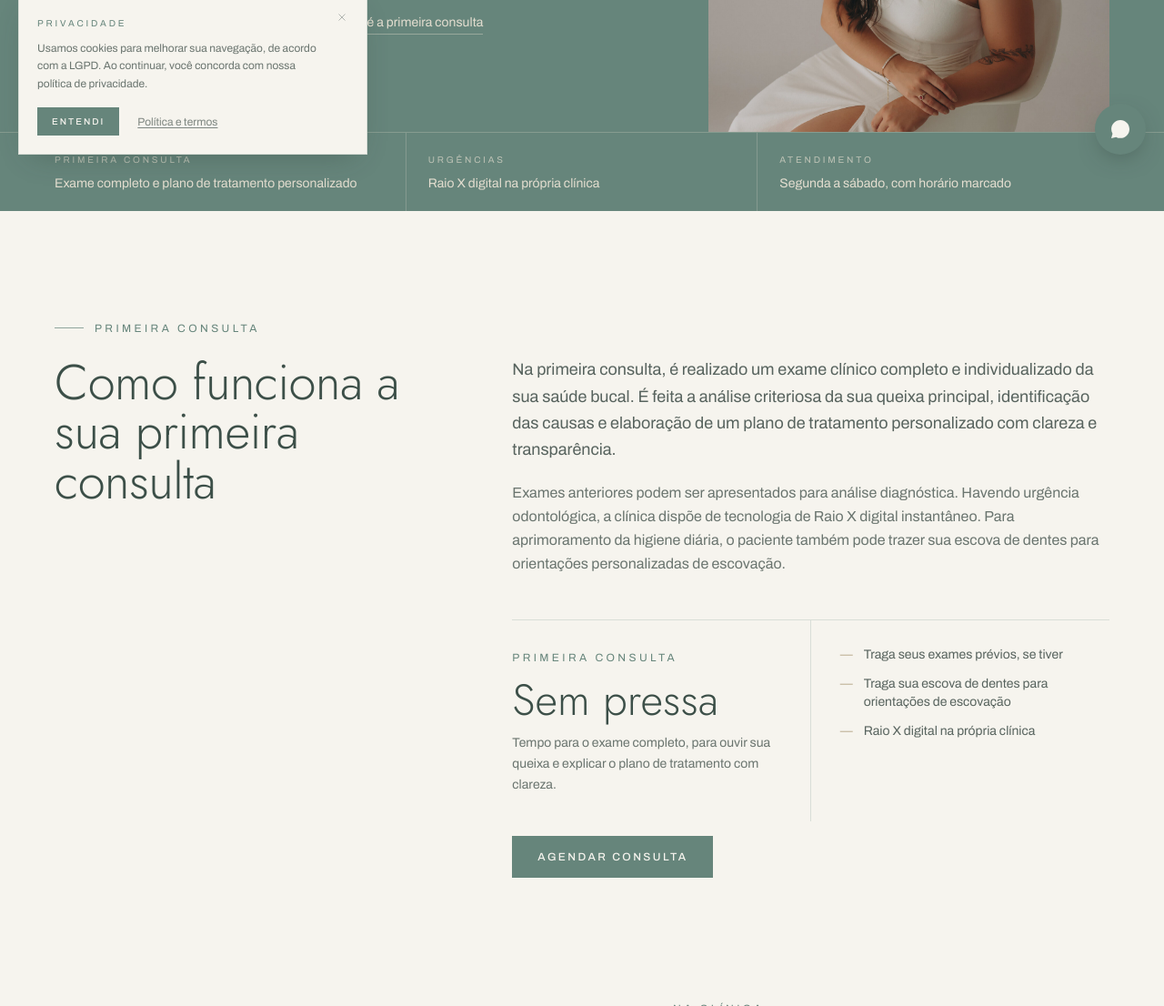
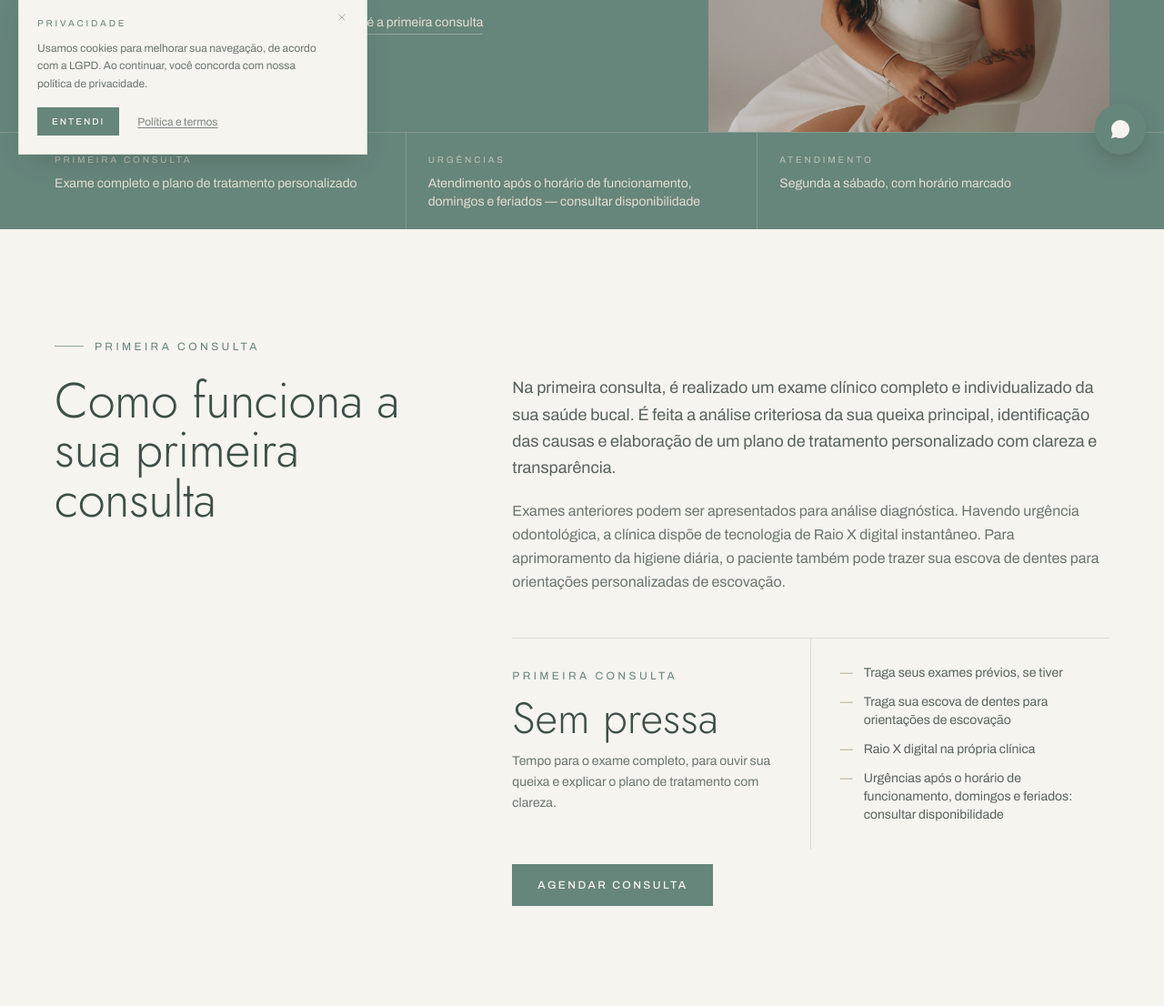
Before and after one commit to vivianggarcia/site-mariana-furuse, a website: page index.html in a window 1280 px wide. Shown: the part 610-1716 px from the top of the page at 91% size. Drawn offline with Linux system fonts and the light colour scheme.

Commit message:
Informa atendimento de urgencia apos o horario, domingos e feriados (topo e primeira consulta)
Co-Authored-By: Claude Opus 5.5 <noreply@anthropic.com>
Claude-Session: https://claude.ai/code/session_015TaVosTz4693L3iSan2c5q

```diff
--- a/index.html
+++ b/index.html
@@ -213,7 +213,7 @@
     <div class="border-t border-bege-200/25">
       <div class="container-page grid sm:grid-cols-3 text-sm">
         <p class="py-5 sm:pr-6 border-b sm:border-b-0 sm:border-r border-bege-200/25"><span class="block text-[10px] uppercase tracking-label text-bege-200/70 mb-1.5">Primeira consulta</span>Exame completo e plano de tratamento personalizado</p>
-        <p class="py-5 sm:px-6 border-b sm:border-b-0 sm:border-r border-bege-200/25"><span class="block text-[10px] uppercase tracking-label text-bege-200/70 mb-1.5">Urgências</span>Raio X digital na própria clínica</p>
+        <p class="py-5 sm:px-6 border-b sm:border-b-0 sm:border-r border-bege-200/25"><span class="block text-[10px] uppercase tracking-label text-bege-200/70 mb-1.5">Urgências</span>Atendimento após o horário de funcionamento, domingos e feriados &mdash; consultar disponibilidade</p>
         <p class="py-5 sm:pl-6"><span class="block text-[10px] uppercase tracking-label text-bege-200/70 mb-1.5">Atendimento</span>Segunda a sábado, com horário marcado</p>
       </div>
     </div>
@@ -245,6 +245,7 @@
               <li class="flex gap-3"><span class="text-areia">—</span>Traga seus exames prévios, se tiver</li>
               <li class="flex gap-3"><span class="text-areia">—</span>Traga sua escova de dentes para orientações de escovação</li>
               <li class="flex gap-3"><span class="text-areia">—</span>Raio X digital na própria clínica</li>
+              <li class="flex gap-3"><span class="text-areia">—</span>Urgências após o horário de funcionamento, domingos e feriados: consultar disponibilidade</li>
             </ul>
           </div>
 
```
